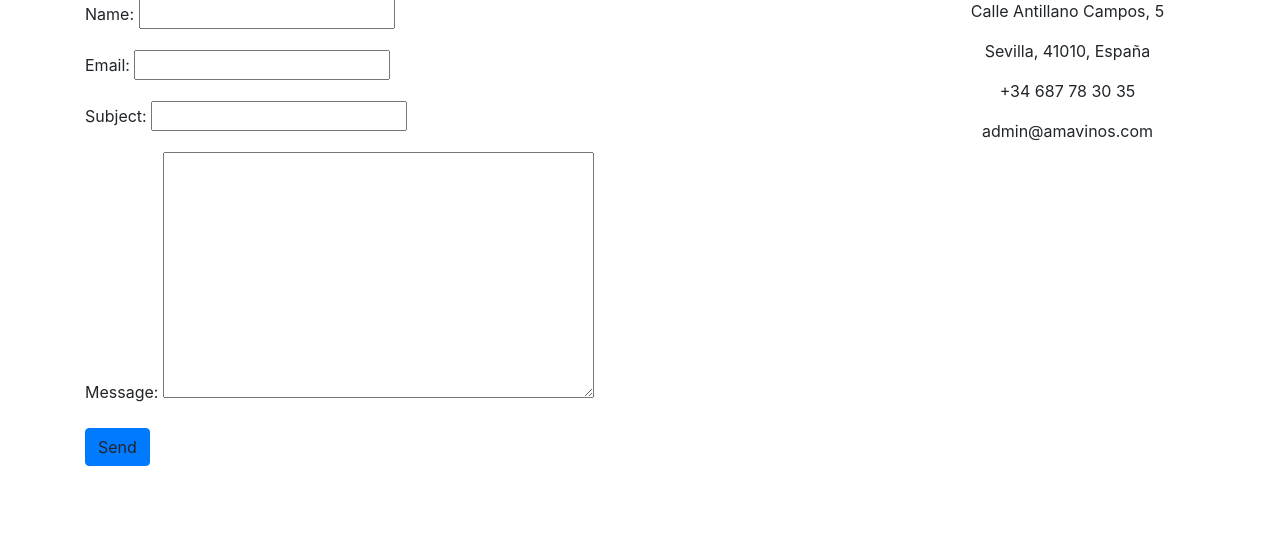
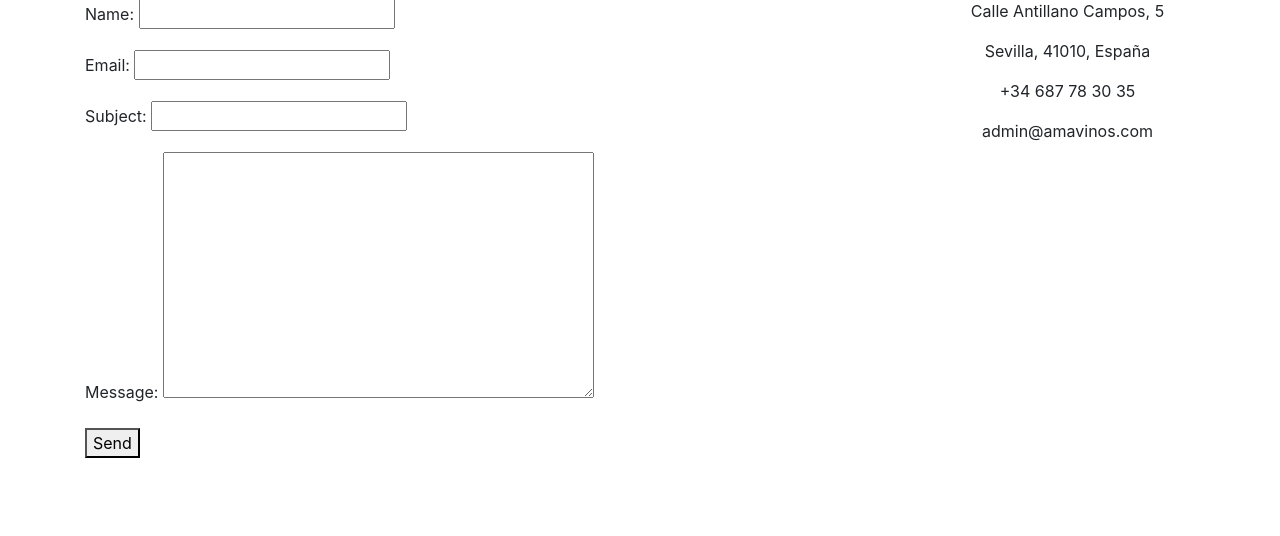
Before and after one commit to mdmarghe/amavinos, a Django app: page /contactenos/ in a window 1280 px wide. Shown: the part 264-800 px from the top of the page. Run offline with Django 3.2, Linux system fonts and the light colour scheme; some libraries are stand-ins or nearby versions.

Commit message:
porcodio

```diff
--- a/store/templates/store/contacts.html
+++ b/store/templates/store/contacts.html
@@ -13,15 +13,10 @@
 
         <!--Grid column-->
         <div class="col-md-9 mb-md-0 mb-5">
-            <form id="contact-form" name="contact-form" action="mail.php" method="POST">
-
-
-                <!--Grid row-->
+            <form action="{% url 'contacts' %}" method="post">
                 {% csrf_token %}
-                 {{ form.as_p }}
-                 <div class="text-center text-md-left">
-                    <a class="btn btn-primary" onclick="document.getElementById('contact-form').submit();">Send</a>
-                </div>
+                {{ form.as_p }}
+                <button type="submit">Send</button>
             </form>
 
 
```
